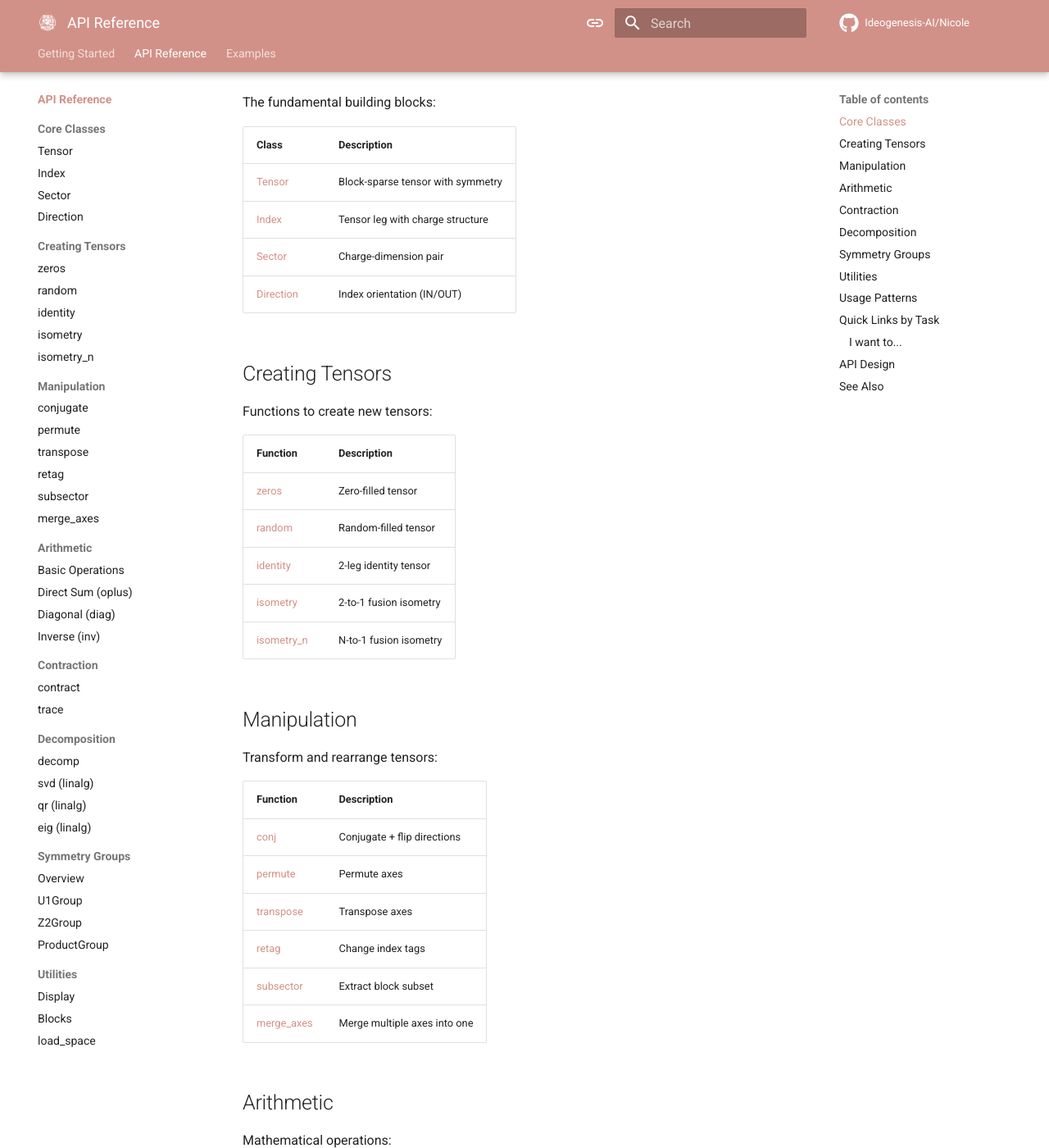
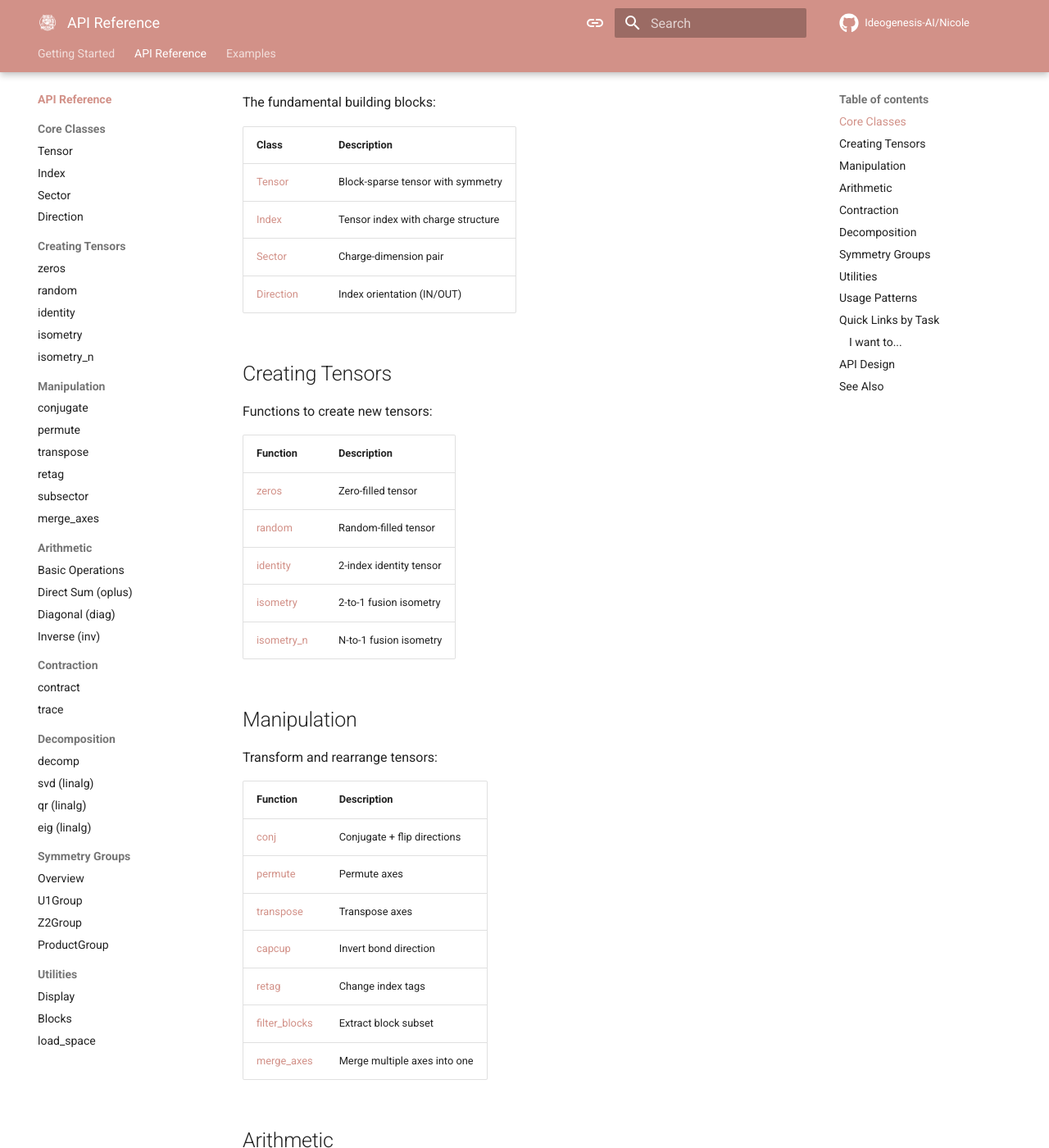
Before and after one commit to Ideogenesis-AI/Nicole, an MkDocs documentation site: the page built from docs/api/index.md, in a window 1280 px wide and 1400 px high, scrolled down 552 px. Shown: the whole window at 82% size. Built offline with MkDocs 1.6.1 and Material for MkDocs 9.7.7, drawn with Linux system fonts in a browser that asks for light colours; comment, search, counter and statistics services are not loaded; the version menu is left out; some of the changed text lies outside the part shown.

Commit message:
Update API documentation for clarity and consistency in tensor terminology
This commit revises the API documentation to enhance clarity by updating terms such as 'leg' to 'index' for the `Index` class and '2-leg' to '2-index' for the `identity` function. Additionally, it replaces 'subsector' with 'filter_blocks' to accurately reflect the function's purpose. These changes aim to improve user understanding of tensor structures and their operations within the Nicole library.

```diff
--- a/docs/api/index.md
+++ b/docs/api/index.md
@@ -18,7 +18,7 @@ The fundamental building blocks:
 | Class | Description |
 |-------|-------------|
 | [Tensor](core/tensor.md) | Block-sparse tensor with symmetry |
-| [Index](core/index-class.md) | Tensor leg with charge structure |
+| [Index](core/index-class.md) | Tensor index with charge structure |
 | [Sector](core/sector.md) | Charge-dimension pair |
 | [Direction](core/direction.md) | Index orientation (IN/OUT) |
 
@@ -30,7 +30,7 @@ Functions to create new tensors:
 |----------|-------------|
 | [zeros](creation/zeros.md) | Zero-filled tensor |
 | [random](creation/random.md) | Random-filled tensor |
-| [identity](creation/identity.md) | 2-leg identity tensor |
+| [identity](creation/identity.md) | 2-index identity tensor |
 | [isometry](creation/isometry.md) | 2-to-1 fusion isometry |
 | [isometry_n](creation/isometry_n.md) | N-to-1 fusion isometry |
 
@@ -43,8 +43,9 @@ Transform and rearrange tensors:
 | [conj](manipulation/conjugate.md) | Conjugate + flip directions |
 | [permute](manipulation/permute.md) | Permute axes |
 | [transpose](manipulation/transpose.md) | Transpose axes |
+| [capcup](manipulation/capcup.md) | Invert bond direction |
 | [retag](manipulation/retag.md) | Change index tags |
-| [subsector](manipulation/subsector.md) | Extract block subset |
+| [filter_blocks](manipulation/filter_blocks.md) | Extract block subset |
 | [merge_axes](manipulation/merge_axes.md) | Merge multiple axes into one |
 
 ## Arithmetic
```
Also changed, not shown: other parts of docs/api/index.md (+1 -0 lines).
